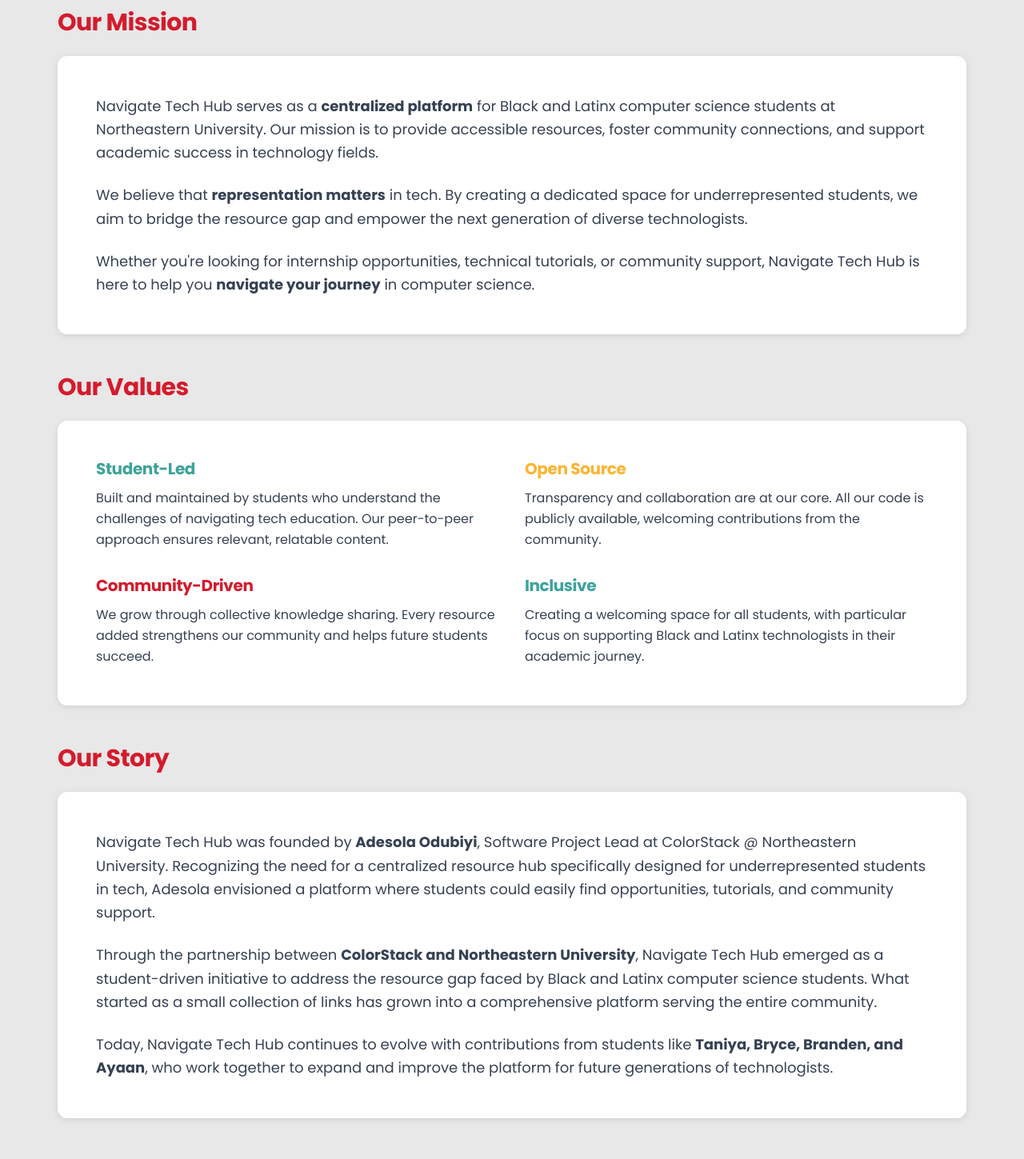
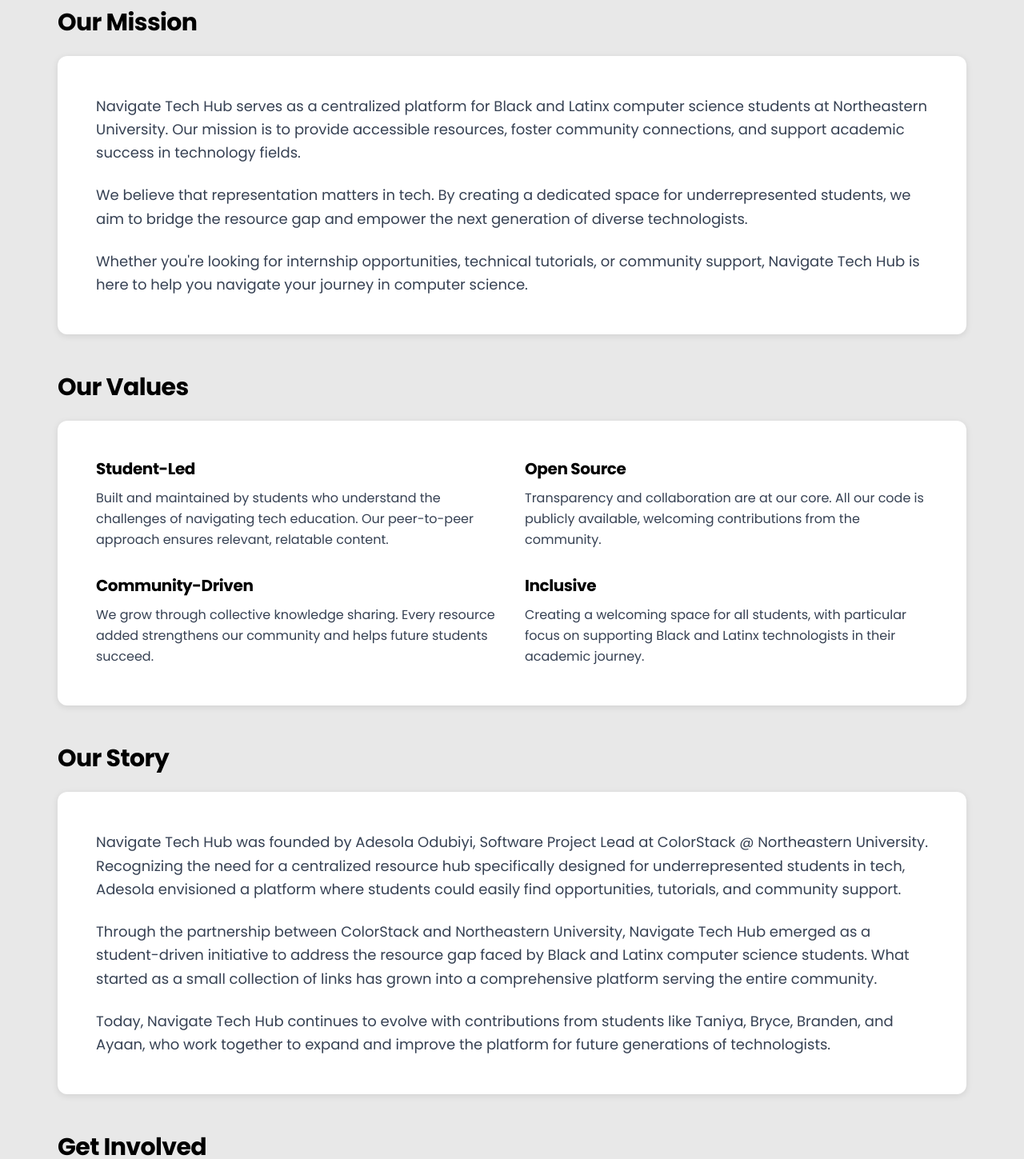
Before and after one commit to ColorStack-at-Northeastern-University/Navigate-Tech-Hub, a Next.js app in the folder frontend/: page /about in a window 1280 px wide. Shown: the part 360-1809 px from the top of the page at 80% size. Built offline with nearby package versions, Linux system fonts and the light colour scheme.

Commit message:
Added demo features

```diff
--- a/frontend/app/about/page.tsx
+++ b/frontend/app/about/page.tsx
@@ -37,45 +37,45 @@
 
                     {/* Mission Section – purpose, goals, and audience of Navigate Tech Hub */}
                     <section className="mb-12">
-                        <h2 className="text-3xl font-bold text-neu-red mb-6">Our Mission</h2>
+                        <h2 className="text-3xl font-bold text-neu-black mb-6">Our Mission</h2>
                         <div className="bg-white rounded-xl p-12 shadow-[0_2px_8px_rgba(0,0,0,0.1)] border-top-[5px] border-colorstack-teal">
                             <p className="text-lg text-gray-700 mb-6 leading-relaxed">
-                                Navigate Tech Hub serves as a <strong>centralized platform</strong> for Black and Latinx computer science students at Northeastern University. Our mission is to provide accessible resources, foster community connections, and support academic success in technology fields.
+                                Navigate Tech Hub serves as a centralized platform for Black and Latinx computer science students at Northeastern University. Our mission is to provide accessible resources, foster community connections, and support academic success in technology fields.
                             </p>
                             <p className="text-lg text-gray-700 mb-6 leading-relaxed">
-                                We believe that <strong>representation matters</strong> in tech. By creating a dedicated space for underrepresented students, we aim to bridge the resource gap and empower the next generation of diverse technologists.
+                                We believe that representation matters in tech. By creating a dedicated space for underrepresented students, we aim to bridge the resource gap and empower the next generation of diverse technologists.
                             </p>
                             <p className="text-lg text-gray-700 leading-relaxed">
-                                Whether you're looking for internship opportunities, technical tutorials, or community support, Navigate Tech Hub is here to help you <strong>navigate your journey</strong> in computer science.
+                                Whether you're looking for internship opportunities, technical tutorials, or community support, Navigate Tech Hub is here to help you navigate your journey in computer science.
                             </p>
                         </div>
                     </section>
 
                     {/* Values Section – core values and guiding principles */}
                     <section className="mb-12">
-                        <h2 className="text-3xl font-bold text-neu-red mb-6">Our Values</h2>
+                        <h2 className="text-3xl font-bold text-neu-black mb-6">Our Values</h2>
                         <div className="bg-white rounded-xl p-12 shadow-[0_2px_8px_rgba(0,0,0,0.1)] border-top-[5px] border-colorstack-orange">
                             <div className="grid md:grid-cols-2 gap-8">
                                 <div>
-                                    <h3 className="text-xl font-bold text-colorstack-teal mb-3">Student-Led</h3>
+                                    <h3 className="text-xl font-bold text-neu-black mb-3">Student-Led</h3>
                                     <p className="text-gray-700 leading-relaxed">
                                         Built and maintained by students who understand the challenges of navigating tech education. Our peer-to-peer approach ensures relevant, relatable content.
                                     </p>
                                 </div>
                                 <div>
-                                    <h3 className="text-xl font-bold text-colorstack-orange mb-3">Open Source</h3>
+                                    <h3 className="text-xl font-bold text-neu-black mb-3">Open Source</h3>
                                     <p className="text-gray-700 leading-relaxed">
                                         Transparency and collaboration are at our core. All our code is publicly available, welcoming contributions from the community.
                                     </p>
                                 </div>
                                 <div>
-                                    <h3 className="text-xl font-bold text-neu-red mb-3">Community-Driven</h3>
+                                    <h3 className="text-xl font-bold text-neu-black mb-3">Community-Driven</h3>
                                     <p className="text-gray-700 leading-relaxed">
                                         We grow through collective knowledge sharing. Every resource added strengthens our community and helps future students succeed.
                                     </p>
                                 </div>
                                 <div>
-                                    <h3 className="text-xl font-bold text-colorstack-teal mb-3">Inclusive</h3>
+                                    <h3 className="text-xl font-bold text-neu-black mb-3">Inclusive</h3>
                                     <p className="text-gray-700 leading-relaxed">
                                         Creating a welcoming space for all students, with particular focus on supporting Black and Latinx technologists in their academic journey.
                                     </p>
@@ -86,26 +86,26 @@
 
                     {/* Origin Story Section – how and why the platform was created */}
                     <section className="mb-12">
-                        <h2 className="text-3xl font-bold text-neu-red mb-6">Our Story</h2>
+                        <h2 className="text-3xl font-bold text-neu-black mb-6">Our Story</h2>
                         <div className="bg-white rounded-xl p-12 shadow-[0_2px_8px_rgba(0,0,0,0.1)] border-top-[5px] border-neu-red">
                             <p className="text-lg text-gray-700 mb-6 leading-relaxed">
-                                Navigate Tech Hub was founded by <strong>Adesola Odubiyi</strong>, Software Project Lead at ColorStack @ Northeastern University. Recognizing the need for a centralized resource hub specifically designed for underrepresented students in tech, Adesola envisioned a platform where students could easily find opportunities, tutorials, and community support.
+                                Navigate Tech Hub was founded by Adesola Odubiyi, Software Project Lead at ColorStack @ Northeastern University. Recognizing the need for a centralized resource hub specifically designed for underrepresented students in tech, Adesola envisioned a platform where students could easily find opportunities, tutorials, and community support.
                             </p>
                             <p className="text-lg text-gray-700 mb-6 leading-relaxed">
-                                Through the partnership between <strong>ColorStack and Northeastern University</strong>, Navigate Tech Hub emerged as a student-driven initiative to address the resource gap faced by Black and Latinx computer science students. What started as a small collection of links has grown into a comprehensive platform serving the entire community.
+                                Through the partnership between ColorStack and Northeastern University, Navigate Tech Hub emerged as a student-driven initiative to address the resource gap faced by Black and Latinx computer science students. What started as a small collection of links has grown into a comprehensive platform serving the entire community.
                             </p>
                             <p className="text-lg text-gray-700 leading-relaxed">
-                                Today, Navigate Tech Hub continues to evolve with contributions from students like <strong>Taniya, Bryce, Branden, and Ayaan</strong>, who work together to expand and improve the platform for future generations of technologists.
+                                Today, Navigate Tech Hub continues to evolve with contributions from students like Taniya, Bryce, Branden, and Ayaan, who work together to expand and improve the platform for future generations of technologists.
                             </p>
                         </div>
                     </section>
 
                     {/* Contribution Section – invitation to participate and links to GitHub/contact */}
                     <section className="mb-16">
-                        <h2 className="text-3xl font-bold text-neu-red mb-6">Get Involved</h2>
+                        <h2 className="text-3xl font-bold text-neu-black mb-6">Get Involved</h2>
                         <div className="bg-white rounded-xl p-12 shadow-[0_2px_8px_rgba(0,0,0,0.1)] border-top-[5px] border-colorstack-teal">
                             <p className="text-lg text-gray-700 mb-6 leading-relaxed">
-                                Navigate Tech Hub thrives on <strong>community contributions</strong>. Whether you've discovered a great resource, want to fix a bug, or have ideas for new features, we welcome your input. Every contribution helps build a stronger platform for current and future students.
+                                Navigate Tech Hub thrives on community contributions. Whether you've discovered a great resource, want to fix a bug, or have ideas for new features, we welcome your input. Every contribution helps build a stronger platform for current and future students.
                             </p>
                             <p className="text-lg text-gray-700 mb-6 leading-relaxed">
                                 Contributing is easy: fork our repository, make your changes, and submit a pull request. You can add new resources, improve existing content, enhance the UI, or report issues. No contribution is too small!
--- a/frontend/app/globals.css
+++ b/frontend/app/globals.css
@@ -77,7 +77,7 @@
 .section-title {
   font-size: 2.5rem;
   font-weight: 700;
-  color: #d41b2c;
+  color: #000000;
   margin-bottom: 1rem;
 }
 
@@ -255,7 +255,7 @@
 }
 
 .prose h1, .prose h2, .prose h3 {
-  color: #d41b2c;
+  color: #000000;
   font-weight: 700;
   letter-spacing: -0.02em;
 }
@@ -297,7 +297,7 @@
 }
 
 .prose strong {
-  color: #d41b2c;
+  color: #000000;
   font-weight: 600;
 }
 
--- a/frontend/app/page.tsx
+++ b/frontend/app/page.tsx
@@ -72,27 +72,22 @@
 
           <div className="bg-white rounded-xl p-12 shadow-[0_4px_12px_rgba(0,0,0,0.08)] hover:shadow-[0_8px_24px_rgba(0,0,0,0.12)] transition-all duration-300 border-t-[5px] border-colorstack-teal">
             <p className="text-lg text-gray-700 mb-6 leading-relaxed">
-              <strong className="text-neu-red font-semibold">Navigate Tech Hub</strong> is a student-led initiative created by Adesola Odubiyi to support
+              Navigate Tech Hub is a student-led initiative created by Adesola Odubiyi to support
               Black and Latinx computer science students at Northeastern University. Our mission is simple: centralize
               resources, share knowledge, and build community.
             </p>
 
             <p className="text-lg text-gray-700 mb-6 leading-relaxed">
               Whether you're preparing for technical interviews, looking for project ideas, navigating course registration,
-              or seeking career advice, Navigate Tech Hub is your single source of truth. We've compiled insights from{' '}
-              <strong className="text-neu-red font-semibold">ColorStack</strong>,{' '}
-              <strong className="text-neu-red font-semibold">Code: Black</strong>, and experienced students who've been where you are.
+              or seeking career advice, Navigate Tech Hub is your single source of truth. We've compiled insights from ColorStack, Code: Black, and experienced students who've been where you are.
             </p>
 
             <p className="text-lg text-gray-700 mb-6 leading-relaxed">
-              This platform is built{' '}
-              <strong className="text-neu-red font-semibold">by students, for students</strong>. All content is open-source and continuously
+              This platform is built by students, for students. All content is open-source and continuously
               updated by our community. If you have advice to share or resources to contribute, we want to hear from you.
             </p>
 
-            <p className="text-lg text-gray-700 leading-relaxed">
-              <strong className="text-neu-red font-semibold">Let's navigate this journey together.</strong>
-            </p>
+            <p className="text-lg text-gray-700 leading-relaxed"></p>
           </div>
         </section>
       </main>
--- a/frontend/components/sections/ColorStackOpportunities.tsx
+++ b/frontend/components/sections/ColorStackOpportunities.tsx
@@ -39,7 +39,6 @@
 
       <p className="text-lg text-gray-600 mb-6 max-w-3xl">
         Navigate Tech Hub integrates with ColorStack to bring opportunities directly to you.
-        <strong className="text-colorstack-teal"> We're better together.</strong>
       </p>
 
       <div className="accent-bar"></div>
@@ -142,7 +141,7 @@
               Join ColorStack
             </a>
             <a
-              href="https://www.colorstack.org/slack"
+              href="https://wiki.colorstack.org/the-colorstack-family/community/all-things-slack/slack-channels"
               target="_blank"
               rel="noopener noreferrer"
               className="inline-block bg-colorstack-orange text-white px-8 py-3 rounded-full font-semibold hover:bg-neu-red transition-colors shadow-md"
@@ -156,7 +155,7 @@
       {/* Note about integration philosophy */}
       <div className="mt-8 p-4 bg-colorstack-teal/10 rounded-lg border border-colorstack-teal/20">
         <p className="text-sm text-gray-700 text-center">
-          <strong>Our Philosophy:</strong> Navigate Tech Hub works WITH ColorStack resources, not in competition.
+          <strong>Our Philosophy:</strong> Navigate Tech Hub works with ColorStack resources, not in competition.
           We're building infrastructure for collective success by bringing opportunities directly to you.
         </p>
       </div>
--- a/frontend/components/ui/StatsCard.tsx
+++ b/frontend/components/ui/StatsCard.tsx
@@ -12,7 +12,6 @@
 import { useEffect, useState } from 'react';
 
 interface Stat {
-  icon: string;
   value: number;
   label: string;
   suffix?: string;
@@ -39,9 +38,8 @@
             className="flex items-center gap-4 animate-fade-in-up"
             style={{ animationDelay: `${400 + index * 100}ms` }}
           >
-            <div className="text-4xl">{stat.icon}</div>
             <div>
-              <div className="text-3xl font-bold text-neu-red">
+              <div className="text-3xl font-bold text-neu-black">
                 {isVisible ? (
                   <CountUp end={stat.value} duration={1000 + index * 200} />
                 ) : (
```
Also changed, not shown: frontend/components/sections/Hero.tsx (+4 -4 lines), frontend/components/sections/LiveActivity.tsx (+4 -8 lines).
